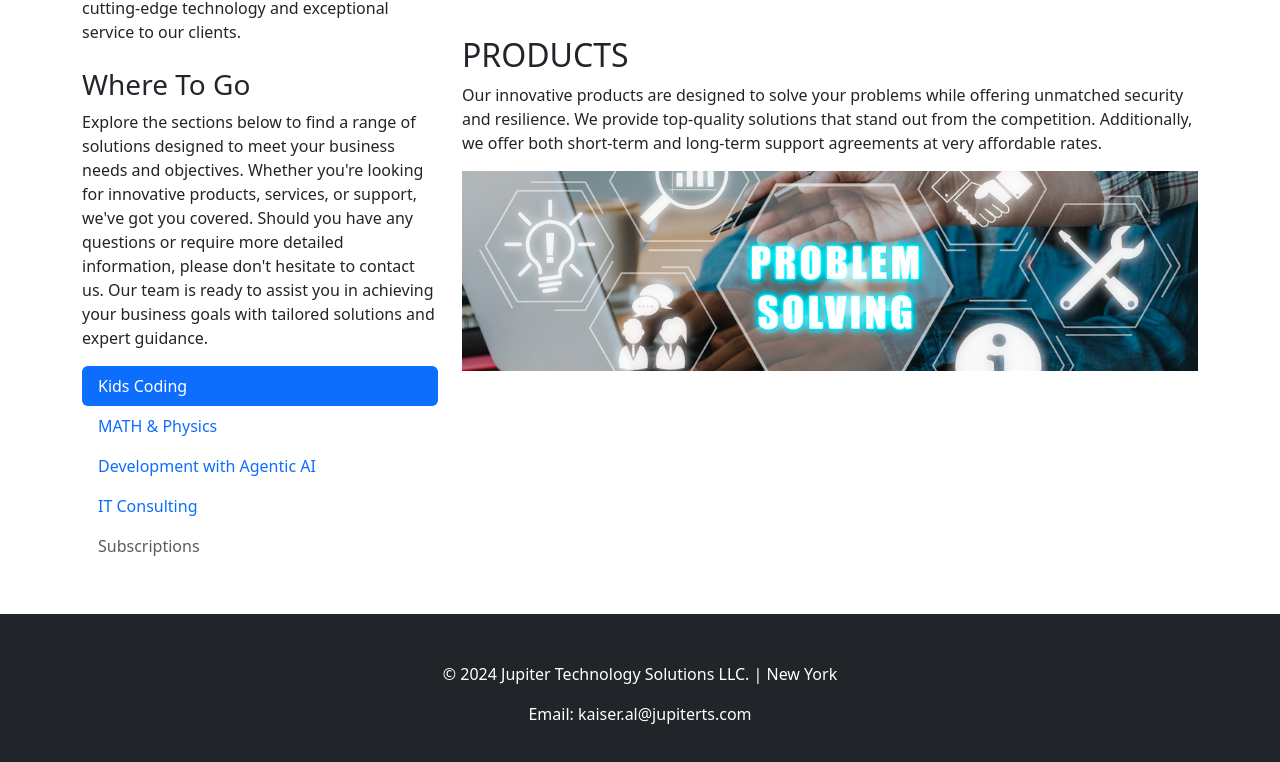
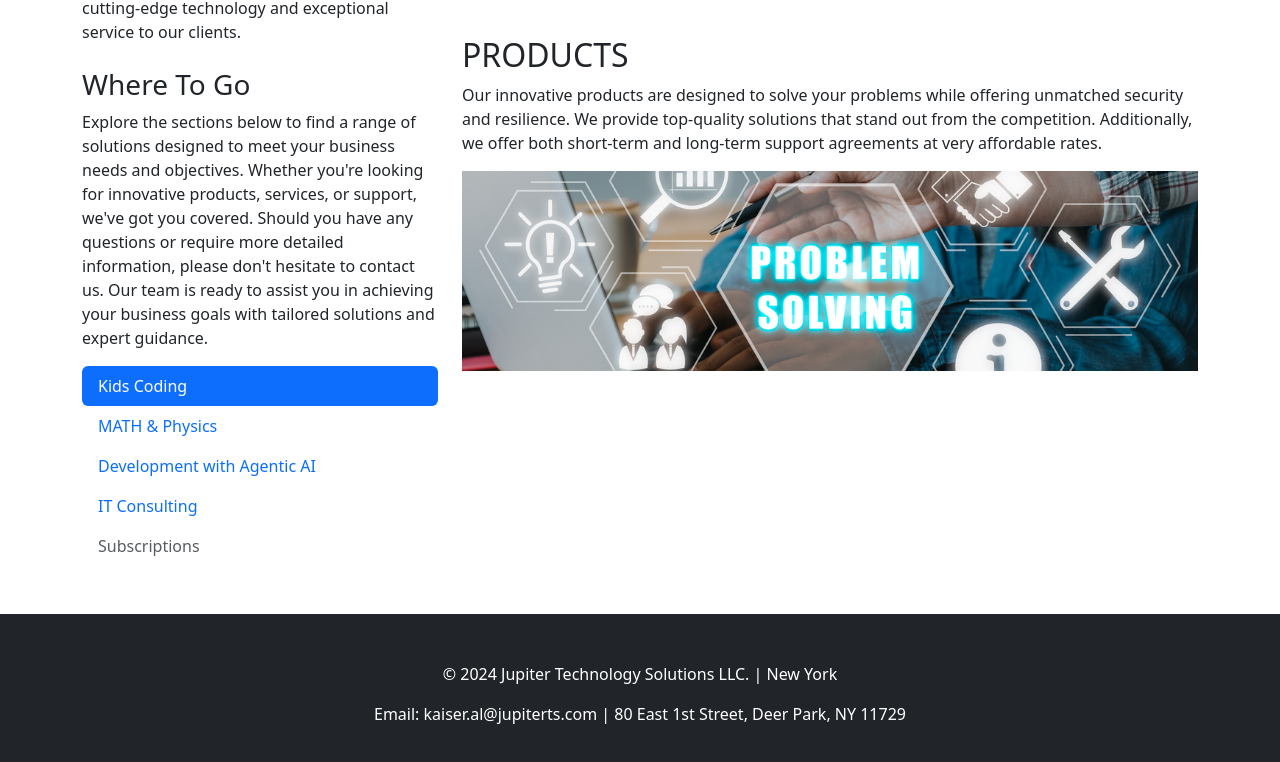
Before and after one commit to jts21/jupiter, a website: page index.html in a window 1280 px wide. Shown: the part 780-1542 px from the top of the page. Drawn offline with nearby package versions, Linux system fonts and the light colour scheme.

Commit message:
added office address

```diff
--- a/index.html
+++ b/index.html
@@ -141,7 +141,7 @@
 
   <footer class="mt-5 p-5 bg-dark text-white text-center">
     <p>© 2024 Jupiter Technology Solutions LLC. | New York </p>
-    <p>Email: kaiser.al@jupiterts.com</p>
+    <p>Email: kaiser.al@jupiterts.com | 80 East 1st Street, Deer Park, NY 11729</p>
   </footer>
 </body>
 
```
